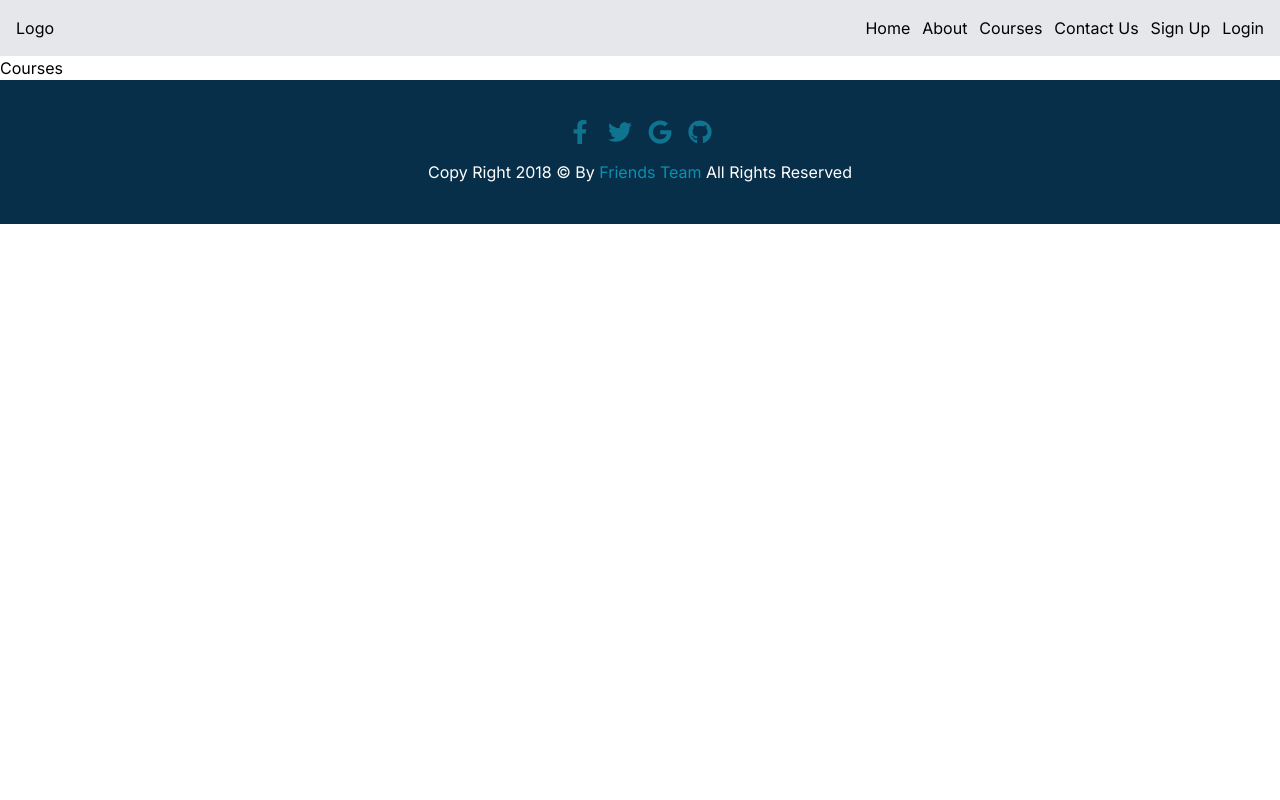
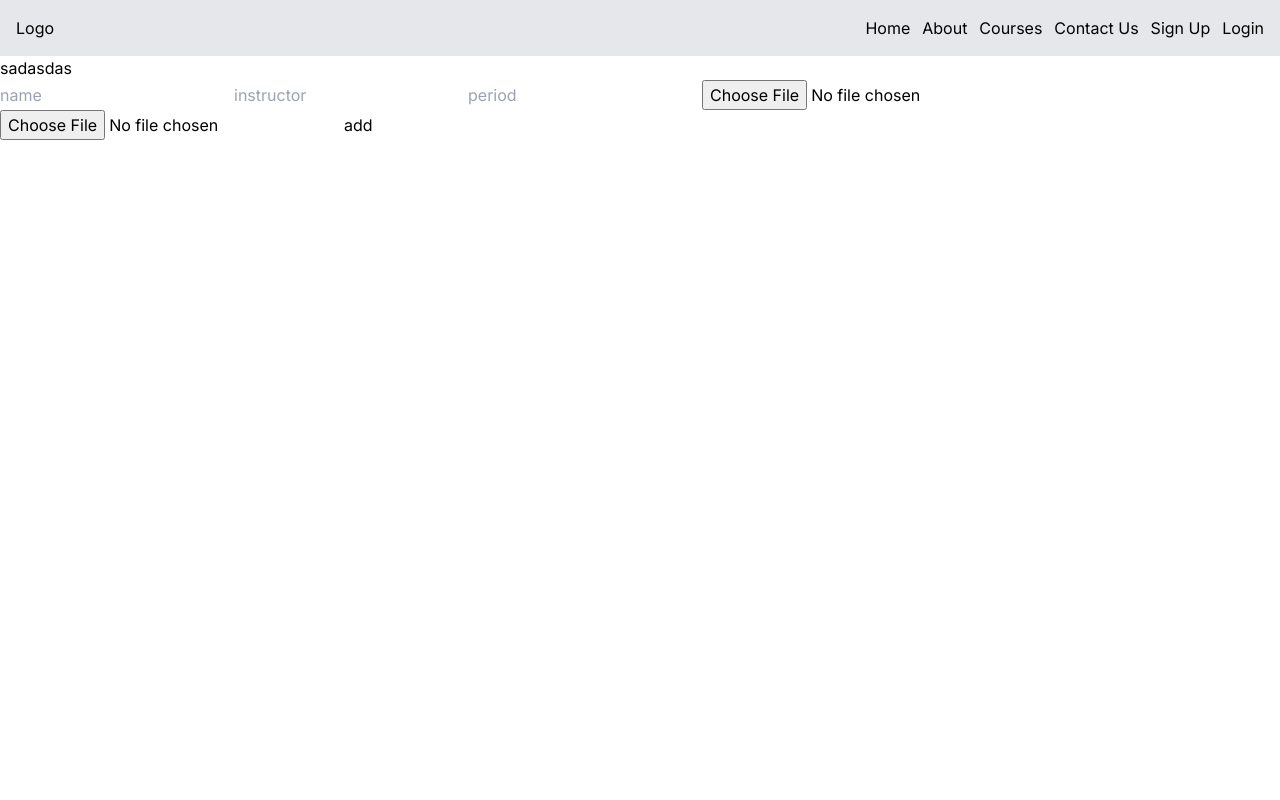
Before and after one commit to OmarYassin22/ITI-Graduation-Web-Project, a Next.js app: page /user/Courses in a window 1280 px wide. Shown: the top 800 px of the page. Built offline with nearby package versions, Linux system fonts and the light colour scheme; no server answers.

Commit message:
Demo:add image to course

```diff
--- a/app/api/course/[id]/route.jsx
+++ b/app/api/course/[id]/route.jsx
@@ -1,4 +1,4 @@
-import { db } from "../../../firebaseConfig";
+import { db, imageDb } from "../../../firebaseConfig";
 import {
   collection,
   getDocs,
@@ -8,6 +8,7 @@ import {
   updateDoc,
 } from "firebase/firestore";
 import { NextResponse } from "next/server";
+
 // Get request
 export async function GET(request) {
   const res = new URL(request.url);
--- a/app/api/course/route.jsx
+++ b/app/api/course/route.jsx
@@ -1,30 +1,45 @@
-import React from "react";
+import { db, imageDb } from "../../firebaseConfig";
+import { collection, getDocs, addDoc, doc } from "firebase/firestore";
+import { NextResponse } from "next/server";
+//image upload
+import { getDownloadURL, listAll, ref, uploadBytes } from "firebase/storage";
+import { v4 } from "uuid";
 
-import { db } from "../../firebaseConfig";
-import { collection, getDocs, addDoc } from "firebase/firestore";
-import { NextResponse } from "next/server";
 export async function GET(request) {
   const querySnapshot = await getDocs(collection(db, "course"));
   let docs = [];
+
   querySnapshot.forEach((c) => {
-    console.log(`${c.id} => ${c.data()}`);
-    docs.push({ id: c.id, data: c.data() });
+    docs.push({ id: c.id, data: { ...c.data() } });
   });
+  docs.forEach((doc) => console.log(doc.data.imgPath));
 
+  for (let i = 0; i < docs.length; i++) {
+    await (async () => {
+      docs[i].data.imgPath = await getDownloadURL(
+        ref(imageDb, "images/course/" + docs[i].data.imgPath)
+      );
+    })();
+  }
   return NextResponse.json(docs);
 }
 
 export async function POST(request) {
-  const { data } = await request.json();
-  console.log(data);
+  const { name, instructor, period, students, img } = await request.json();
+  let imgPath = v4();
+  //upload imag
+  const imgRef = ref(imageDb, `images/course/${imgPath}`);
+  uploadBytes(imgRef, img);
 
   try {
-    const docRef = await addDoc(collection(db, "course"), {
-      name: data.name,
-      instructor: data.instructor,
-      period: data.period,
-      students: data.students,
-    });
+    const values = {
+      name: name != undefined ? name : " ",
+      instructor: instructor != undefined ? instructor : " ",
+      period: period != undefined ? period : " ",
+      students: students != undefined ? students : " ",
+      imgPath: imgPath != undefined ? imgPath : "",
+    };
+    const docRef = await addDoc(collection(db, "course"), values);
     return NextResponse.json({ message: "course created" });
   } catch (e) {
     return NextResponse.json({ error: "Some thing went wrong" + e });
--- a/app/user/Courses/page.jsx
+++ b/app/user/Courses/page.jsx
@@ -1,9 +1,82 @@
-import React from 'react'
+"use client";
+import axios from "axios";
+import Image from "next/image";
+import React, { useEffect, useState } from "react";
 
 function Courses() {
+  const [name, setName] = useState("");
+  const [instructor, setInstructor] = useState("");
+  const [period, setPeriod] = useState("");
+  const [img, setImg] = useState("");
+  //post course with images
+  const handleSumbit = async (e) => {
+    e.preventDefault();
+    const res = axios.post("../../api/course", {
+      name,
+      instructor,
+      period,
+      img,
+    });
+  };
+  const [courses, setCourses] = useState([]);
+  useEffect(() => {
+    fetch("/api/course")
+      .then((res) => res.json())
+      .then((data) => {
+        setCourses(data);
+      });
+  }, []);
+
   return (
-    <div>Courses</div>
-  )
+    <div style={{ height: "1000px" }}>
+      <h1>sadasdas</h1>
+
+      <form action="" method="POST" onSubmit={handleSumbit}>
+        <input
+          type="text"
+          value={name}
+          onChange={(e) => setName(e.target.value)}
+          placeholder="name"
+        />
+        <input
+          type="text"
+          value={instructor}
+          onChange={(e) => setInstructor(e.target.value)}
+          placeholder="instructor"
+        />
+        <input
+          type="period"
+          value={period}
+          onChange={(e) => setPeriod(e.target.value)}
+          placeholder="period"
+        />
+        <input
+          type="file"
+          onChange={(e) => setImg(e.target.files[0])}
+          placeholder="name"
+        />
+        <input
+          type="file"
+          name=""
+          id=""
+          onChange={(e) => setImg(e.target.files[0])}
+        />
+        <button type="submit">add</button>
+      </form>
+      {courses.data?.forEach((course) => (
+        <div> {course.data}</div>
+      ))}
+      {courses.forEach((course) => (
+        <Image
+          src={course.data.imgPath}
+          className="border rounded-xl w-full"
+          alt="Card"
+          width={300}
+          height={300}
+        />
+      ))}
+    </div>
+  );
 }
 
-export default Courses
+export default Courses;
--- a/next.config.mjs
+++ b/next.config.mjs
@@ -1,4 +1,13 @@
 /** @type {import('next').NextConfig} */
-const nextConfig = {};
-
+const nextConfig = {
+  images: {
+    domains: ["firebasestorage.googleapis.com"],
+  },
+  remotePatterns: [
+    {
+      protocol: "https",
+      hostname: "**",
+    },
+  ],
+};
 export default nextConfig;
--- a/package.json
+++ b/package.json
@@ -19,6 +19,8 @@
     "react": "^18",
     "react-dom": "^18",
     "react-icons": "^5.2.1",
+    "swr": "^2.2.5",
+    "uuid": "^10.0.0",
     "yup": "^1.4.0"
   },
   "devDependencies": {
```
Also changed, not shown: 1 other file (tests, documents, lock files or other folders).
